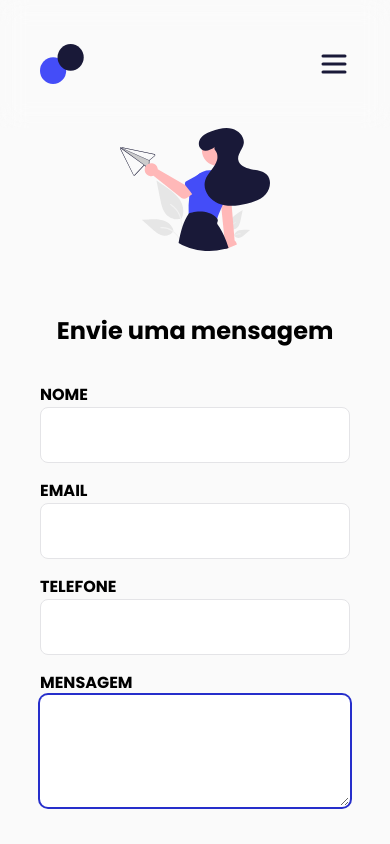
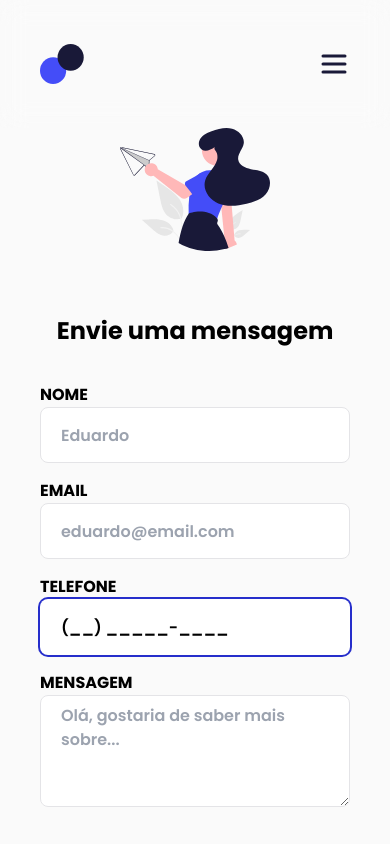
Before and after one commit to emgpsistemas/Portfolio, a Next.js app: page /contato in a window 390 px wide. Shown: the top 844 px of the page. Built offline with nearby package versions, Linux system fonts and the light colour scheme.

Commit message:
feat: :sparkles: adds form validations and phone input mask

```diff
--- a/src/app/contato/page.tsx
+++ b/src/app/contato/page.tsx
@@ -5,9 +5,7 @@ import { isMobile } from "@/utils/isMobile";
 import Image from "next/image";
 
 import undrawContact from "@/assets/undraw-contact.svg";
-import { Button } from "@/components/Button";
-import { Input } from "@/components/Input";
-import { Textarea } from "@/components/Textarea";
+import ContactForm from "@/components/ContactForm";
 import { animateScroll100VH } from "@/utils/animateScroll";
 import { useEffect } from "react";
 
@@ -30,20 +28,7 @@ export default function Contato() {
             className="w-[643px]"
           />
         </div>
-        <form className="pt-16 lg:p-16">
-          <h1 className="mb-10 text-center text-2xl font-bold text-black md:text-4xl lg:mb-7 lg:text-start">
-            Envie uma mensagem
-          </h1>
-          <div className="space-y-5">
-            <Input value="" id="" label="NOME" />
-            <Input value="" id="" label="EMAIL" />
-            <Input value="" id="" label="TELEFONE" />
-            <Textarea value="" id="" label="MENSAGEM" />
-          </div>
-          <div className="mt-10 px-16">
-            <Button disabled>Enviar</Button>
-          </div>
-        </form>
+        <ContactForm />
       </section>
     </>
   );
--- /dev/null
+++ b/src/components/ContactForm/index.tsx
@@ -0,0 +1,99 @@
+import { zodResolver } from "@hookform/resolvers/zod";
+import { useForm } from "react-hook-form";
+import { z } from "zod";
+import { Button } from "../Button";
+import { Input } from "../Input";
+import { Textarea } from "../Textarea";
+
+const formSchema = z.object({
+  name: z.string().nonempty("Campo obrigatório"),
+  email: z.string().nonempty("Campo obrigatório").email("Email inválido"),
+  phone: z
+    .string()
+    .nonempty("Campo obrigatório")
+    .min(15, "O telefone deve conter 11 dígitos caracteres")
+    .max(15, "O telefone deve conter 11 dígitos caracteres")
+    .regex(/^\(\d{2}\) \d{5}-\d{4}$/, "Telefone inválido"),
+  message: z
+    .string()
+    .nonempty("Campo obrigatório")
+    .min(10, "Mínimo 10 caracteres"),
+});
+
+type FormSchema = z.infer<typeof formSchema>;
+
+function ContactForm() {
+  const {
+    register,
+    handleSubmit,
+    formState: { errors },
+    reset,
+  } = useForm<FormSchema>({
+    defaultValues: {
+      name: "",
+      email: "",
+      phone: "",
+      message: "",
+    },
+    resolver: zodResolver(formSchema),
+  });
+
+  async function onSubmit(data: FormSchema) {
+    console.log("DADOS =>", data);
+    reset();
+  }
+
+  return (
+    <form className="pt-16 lg:p-16" onSubmit={handleSubmit(onSubmit)}>
+      <h1 className="mb-10 text-center text-2xl font-bold text-black md:text-4xl lg:mb-7 lg:text-start">
+        Envie uma mensagem
+      </h1>
+      <div className="space-y-5">
+        <div className="flex flex-col">
+          <Input
+            id="name"
+            label="NOME"
+            error={errors.name}
+            register={register("name")}
+            placeholder="Eduardo"
+            autoFocus
+          />
+        </div>
+        <div className="flex flex-col">
+          <Input
+            id="email"
+            label="EMAIL"
+            error={errors.email}
+            placeholder="eduardo@email.com"
+            register={register("email")}
+          />
+        </div>
+        <div className="flex flex-col">
+          <Input
+            id="phone"
+            label="TELEFONE"
+            error={errors.phone}
+            placeholder="(41) 99999-9999"
+            register={register("phone")}
+            isMasked
+            mask="(99) 99999-9999"
+          />
+        </div>
+        <div className="flex flex-col">
+          <Textarea
+            id="message"
+            label="MENSAGEM"
+            placeholder="Olá, gostaria de saber mais sobre..."
+            register={register("message")}
+            error={errors.message}
+          />
+        </div>
+      </div>
+      <div className="mt-10 px-16">
+        <Button type="submit">Enviar</Button>
+      </div>
+    </form>
+  );
+}
+
+export default ContactForm;
--- /dev/null
+++ b/src/components/ErrorMessage/index.tsx
@@ -0,0 +1,7 @@
+function ErrorMessage({ children }: { children: React.ReactNode }) {
+  return (
+    <span className="mt-1 text-xs font-semibold text-red-500">{children}</span>
+  );
+}
+
+export default ErrorMessage;
--- a/src/components/Input/index.tsx
+++ b/src/components/Input/index.tsx
@@ -1,19 +1,40 @@
+import InputMask from "react-input-mask";
+import ErrorMessage from "../ErrorMessage";
 import { CustomInput } from "./interface";
 
-export function Input({ label, id, value, ...rest }: CustomInput.InputProps) {
+export function Input({
+  label,
+  id,
+  register,
+  error,
+  isMasked = false,
+  mask,
+  ...rest
+}: CustomInput.InputProps) {
   return (
     <div className="flex w-full flex-col">
       <label className="mb-1 text-base font-bold leading-4 text-black">
         {label.toLocaleUpperCase()}
       </label>
-
+      {isMasked ? (
+        <InputMask
+          mask={mask}
+          className="m-0 h-14 rounded-lg border border-zinc-200 bg-white px-5 py-2 font-semibold transition-all duration-200 focus:border-transparent focus:outline-none focus:ring-2 focus:ring-primary-blue-600"
+          id={id}
+          autoFocus
+          {...rest}
+          {...register}
+        />
+      ) : (
         <input
           className="m-0 h-14 rounded-lg border border-zinc-200 bg-white px-5 py-2 font-semibold transition-all duration-200 focus:border-transparent focus:outline-none focus:ring-2 focus:ring-primary-blue-600"
           id={id}
-        value={value}
           autoFocus
           {...rest}
+          {...register}
         />
+      )}
+      {error?.message ? <ErrorMessage>{error?.message}</ErrorMessage> : null}
     </div>
   );
 }
--- a/src/components/Input/interface.ts
+++ b/src/components/Input/interface.ts
@@ -4,6 +4,9 @@ export namespace CustomInput {
   export interface InputProps extends InputHTMLAttributes<HTMLInputElement> {
     label: string;
     id: string;
-    value: string;
+    register: any;
+    error: any;
+    isMasked?: boolean;
+    mask?: string;
   }
 }
--- a/src/components/Textarea/index.tsx
+++ b/src/components/Textarea/index.tsx
@@ -1,9 +1,11 @@
+import ErrorMessage from "../ErrorMessage";
 import { CustomTextArea } from "./interface";
 
 export function Textarea({
   label,
   id,
-  value,
+  register,
+  error,
   ...rest
 }: CustomTextArea.TextAreaProps) {
   return (
@@ -14,10 +16,10 @@ export function Textarea({
       <textarea
         className="m-0 h-28 rounded-lg border border-zinc-200 bg-white px-5 py-2 font-semibold transition-all duration-200 focus:border-transparent focus:outline-none focus:ring-2 focus:ring-primary-blue-600"
         id={id}
-        value={value}
-        autoFocus
         {...rest}
+        {...register}
       />
+      {error?.message ? <ErrorMessage>{error?.message}</ErrorMessage> : null}
     </div>
   );
 }
--- a/src/components/Textarea/interface.ts
+++ b/src/components/Textarea/interface.ts
@@ -5,6 +5,7 @@ export namespace CustomTextArea {
     extends TextareaHTMLAttributes<HTMLTextAreaElement> {
     label: string;
     id: string;
-    value: string;
+    register: any;
+    error: any;
   }
 }
```
Also changed, not shown: package.json (+6 -1 lines), 1 other file (tests, documents, lock files or other folders). Lines whose indentation alone changed are shown as unchanged.
